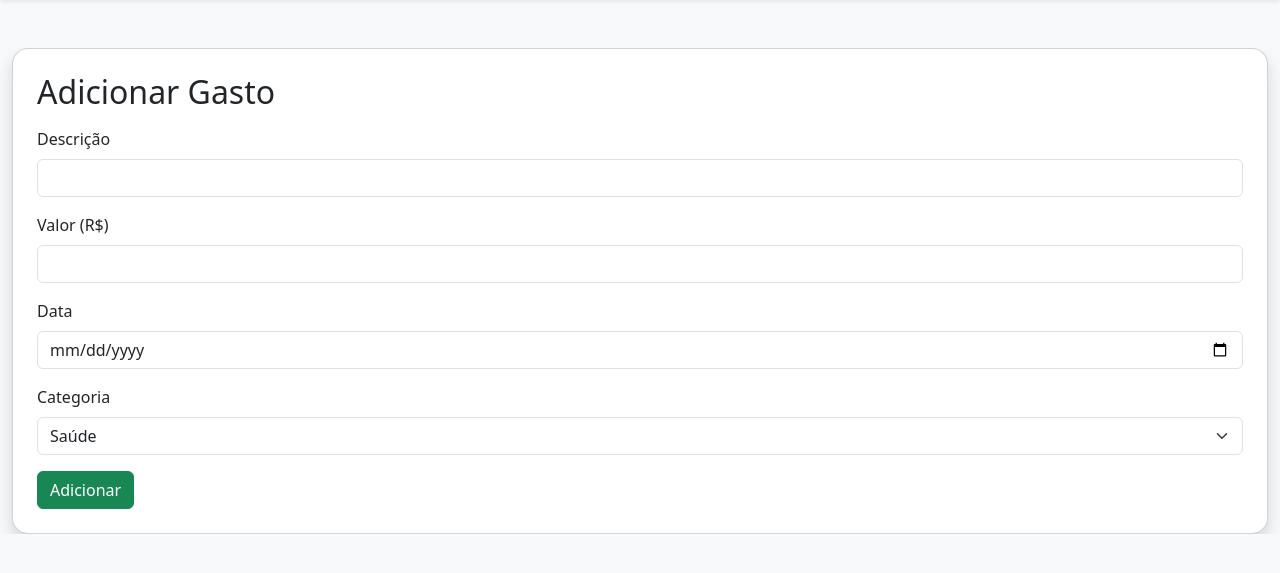
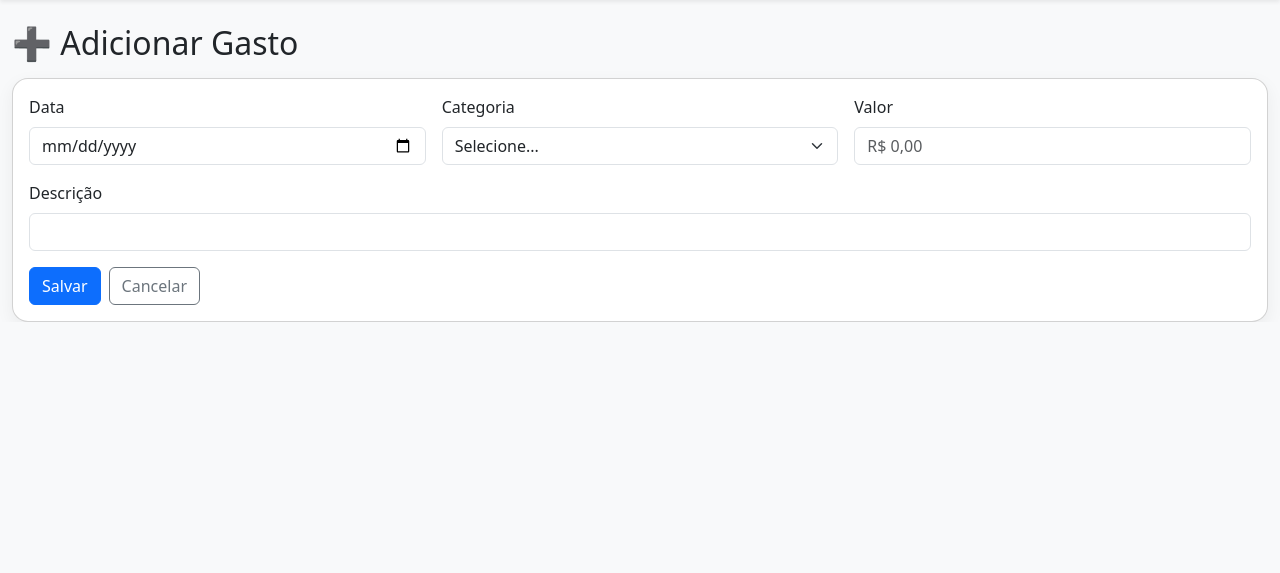
Before and after one commit to wandersonoliveirati/controle-financeiro-web, a Flask app: page /adicionar in a window 1280 px wide. Shown: the part 56-629 px from the top of the page. Run offline with Flask 3, Linux system fonts and the light colour scheme.

Commit message:
adicionando gasto fixo pro resto do ano

```diff
--- a/app.py
+++ b/app.py
@@ -1,8 +1,7 @@
-
 from flask import Flask, render_template, request, redirect, url_for, flash
 import json
 from pathlib import Path
-from datetime import datetime
+from datetime import datetime, timedelta
 import re
 import os
 
@@ -15,22 +14,24 @@ DB_PATH = BASE_DIR / "gastos.json"
 
 # -------------------- Utilidades --------------------
 def normalize_date(s):
-    """Aceita 'YYYY-MM-DD' ou 'DD/MM/YYYY' e retorna 'YYYY-MM-DD'. Retorna None se inválida."""
+    """Aceita 'YYYY-MM-DD' ou 'DD/MM/YYYY' e retorna 'YYYY-MM-DD'."""
     if not s:
         return None
     s = str(s).strip()
-    from datetime import datetime
+    # tenta ISO
     try:
-        if '-' in s and len(s) >= 10:
+        if "-" in s and len(s) >= 10:
             return datetime.strptime(s[:10], "%Y-%m-%d").strftime("%Y-%m-%d")
     except Exception:
         pass
+    # tenta BR
     try:
-        if '/' in s and len(s) >= 10:
+        if "/" in s and len(s) >= 10:
             return datetime.strptime(s[:10], "%d/%m/%Y").strftime("%Y-%m-%d")
     except Exception:
         pass
     return None
+
 
 def parse_brl_to_float(val):
     """
@@ -44,12 +45,11 @@ def parse_brl_to_float(val):
     s = str(val).strip()
     # remove R$, espaços e tudo que não é número, vírgula ou ponto e sinal
     s = re.sub(r"[^0-9,.\-]", "", s)
-    # se houver mais de um separador, mantém o último como decimal
-    if "," in s and "." in s:
-        # assume padrão brasileiro: pontos de milhar e vírgula decimal
+    # se houver vírgula, tratamos como BR (pontos de milhar e vírgula decimal)
+    if "," in s:
         s = s.replace(".", "").replace(",", ".")
     else:
-        # troca vírgula por ponto
+        # troca vírgula por ponto (fallback)
         s = s.replace(",", ".")
     try:
         return float(s)
@@ -57,9 +57,38 @@ def parse_brl_to_float(val):
         return 0.0
 
 
+def monthly_until_year_end(date_iso):
+    """
+    Recebe 'YYYY-MM-DD' e retorna datas ISO mensais do mês inicial até dezembro do mesmo ano,
+    preservando o dia (se não existir no mês, usa o último dia daquele mês).
+    """
+    if not date_iso:
+        return []
+    try:
+        d = datetime.strptime(date_iso, "%Y-%m-%d")
+    except Exception:
+        return []
+    results = []
+    year = d.year
+    start_month = d.month
+    day = d.day
+
+    def last_day_of_month(y, m):
+        if m == 12:
+            nxt = datetime(y+1, 1, 1)
+        else:
+            nxt = datetime(y, m+1, 1)
+        return (nxt - timedelta(days=1)).day
+
+    for m in range(start_month, 13):
+        ld = last_day_of_month(year, m)
+        use_day = day if day <= ld else ld
+        results.append(datetime(year, m, use_day).strftime("%Y-%m-%d"))
+    return results
+
 
 def load_store():
-    """Carrega o arquivo inteiro, podendo ser lista simples ou dict{'gastos': [...], 'categorias': [...]}"""
+    """Carrega o arquivo inteiro, aceitando lista simples ou dict{'gastos': [...], 'categorias': [...]}."""
     if not DB_PATH.exists():
         return {"gastos": [], "categorias": []}
     try:
@@ -74,6 +103,19 @@ def load_store():
             return {"gastos": [], "categorias": []}
     except Exception:
         return {"gastos": [], "categorias": []}
+
+
+def get_categorias():
+    """Lê categorias do JSON (store['categorias']) ou infere dos gastos."""
+    store = load_store()
+    cats = store.get("categorias") or []
+    if not cats:
+        cats = sorted(list({
+            (g.get("categoria") or "").strip()
+            for g in store.get("gastos", [])
+            if g.get("categoria")
+        }))
+    return cats
 
 
 def load_gastos():
@@ -99,29 +141,17 @@ def save_gastos(gastos):
     with open(DB_PATH, "w", encoding="utf-8") as f:
         json.dump(store, f, ensure_ascii=False, indent=2)
 
-def get_categorias():
-    store = load_store()
-    cats = store.get("categorias") or []
-    # Fallback: infere das despesas
-    if not cats:
-        cats = sorted(list({(g.get("categoria") or "").strip() for g in store.get("gastos", []) if g.get("categoria")}))
-    return cats
-
-    """Mantém a estrutura original do JSON se ele tiver 'categorias'."""
-    store = load_store()
-    store["gastos"] = gastos
-    with open(DB_PATH, "w", encoding="utf-8") as f:
-        json.dump(store, f, ensure_ascii=False, indent=2)
 
 def agregacoes(gastos):
-    """Retorna total do mês atual, total anual, totais mensais e por categoria"""
+    """Retorna total do mês atual, total anual, totais mensais e por categoria."""
     totais_mes = {}
     totais_categoria = {}
     total_mes_atual = 0.0
     total_anual = 0.0
 
-    ano_atual = datetime.now().year
-    mes_atual = datetime.now().month
+    now = datetime.now()
+    ano_atual = now.year
+    mes_atual = now.month
 
     for g in gastos:
         valor = parse_brl_to_float(g.get("valor"))
@@ -144,6 +174,7 @@ def agregacoes(gastos):
             if d.month == mes_atual:
                 total_mes_atual += valor
 
+    # Ordenações úteis
     totais_mes = dict(sorted(totais_mes.items(), key=lambda kv: kv[0]))
     totais_categoria = dict(sorted(totais_categoria.items(), key=lambda kv: kv[1], reverse=True))
 
@@ -154,21 +185,20 @@ def agregacoes(gastos):
 @app.route("/")
 def dashboard():
     gastos = load_gastos()
-    total_geral, total_anual, totais_mes, totais_categoria = agregacoes(gastos)
+    total_mes_atual, total_anual, totais_mes, totais_categoria = agregacoes(gastos)
     return render_template(
         "dashboard.html",
-        total_geral=total_geral,
+        total_geral=total_mes_atual,  # rótulo ajustado no template para "Total do Mês Atual"
         total_anual=total_anual,
         totais_mes=totais_mes,
         totais_categoria=totais_categoria
     )
 
 
-
 @app.route("/listar")
 def listar_gastos():
     base = load_gastos()
-    # anexa índice original para permitir editar/excluir corretos mesmo após ordenação/filtros
+    # anexa índice original para permitir editar/excluir corretos mesmo após ordenação
     gastos = []
     for i, g in enumerate(base):
         item = dict(g)
@@ -182,18 +212,11 @@ def listar_gastos():
     return render_template("listar.html", gastos=gastos)
 
 
-
 @app.route("/adicionar", methods=["GET", "POST"])
 def adicionar():
     if request.method == "POST":
         data = request.form.get("data")
-        categoria = request.form.get("categoria");
-        if categoria == "_outra":
-            categoria = request.form.get('cat-outra') or request.form.get('categoria');
-        if categoria == "_outra":
-            categoria = request.form.get("categoria", type=str) or request.form.get("categoria" )
-            # pega do input de texto 'cat-outra' se presente
-            categoria = request.form.get('categoria') or request.form.get('cat-outra') or categoria
+        categoria = request.form.get("categoria")
         descricao = request.form.get("descricao")
         valor_raw = request.form.get("valor")
 
@@ -203,16 +226,32 @@ def adicionar():
 
         valor = parse_brl_to_float(valor_raw)
         gastos = load_gastos()
-        gastos.append({
-            "data": data,
-            "categoria": categoria,
-            "descricao": descricao,
-            "valor": valor,
-        })
+
+        # replicar se marcado OU se a categoria for 'Fixo'
+        replicate = (request.form.get("replicar_fim_ano") == "1") or ((categoria or "").strip().lower() == "fixo")
+        if replicate:
+            iso = normalize_date(data)
+            for dt in monthly_until_year_end(iso):
+                gastos.append({
+                    "data": dt,
+                    "categoria": categoria,
+                    "descricao": descricao,
+                    "valor": valor,
+                })
+            flash("Gastos fixos adicionados mensalmente até dezembro.", "success")
+        else:
+            gastos.append({
+                "data": normalize_date(data) or data,
+                "categoria": categoria,
+                "descricao": descricao,
+                "valor": valor,
+            })
+            flash("Gasto adicionado com sucesso!", "success")
+
         save_gastos(gastos)
-        flash("Gasto adicionado com sucesso!", "success")
         return redirect(url_for("listar_gastos"))
 
+    # GET
     return render_template("index.html", categorias=get_categorias())
 
 
@@ -234,7 +273,7 @@ def editar(indice):
             return redirect(url_for("editar", indice=indice))
 
         gastos[indice] = {
-            "data": data,
+            "data": normalize_date(data) or data,
             "categoria": categoria,
             "descricao": descricao,
             "valor": parse_brl_to_float(valor_raw),
@@ -243,6 +282,7 @@ def editar(indice):
         flash("Gasto atualizado.", "success")
         return redirect(url_for("listar_gastos"))
 
+    # GET
     return render_template("editar.html", indice=indice, gasto=gastos[indice], categorias=get_categorias())
 
 
--- a/templates/index.html
+++ b/templates/index.html
@@ -1,31 +1,87 @@
 {% extends "base.html" %}
 {% block content %}
-<div class="container mt-4">
-    <div class="card shadow p-4">
-        <h2 class="mb-3">Adicionar Gasto</h2>
-        <form action="/adicionar" method="POST">
-            <div class="mb-3">
-                <label class="form-label">Descrição</label>
-                <input type="text" class="form-control" name="descricao" required>
+<div class="container">
+  <h2 class="mb-3">➕ Adicionar Gasto</h2>
+
+  <div class="card">
+    <div class="card-body">
+      <form method="post" action="{{ url_for('adicionar') }}">
+        <div class="row g-3">
+          <!-- Data -->
+          <div class="col-12 col-md-4">
+            <label class="form-label">Data</label>
+            <input type="date" name="data" class="form-control" required>
           </div>
-            <div class="mb-3">
-                <label class="form-label">Valor (R$)</label>
-                <input type="number" step="0.01" class="form-control" name="valor" required>
-            </div>
-            <div class="mb-3">
-                <label class="form-label">Data</label>
-                <input type="date" class="form-control" name="data">
-            </div>
-            <div class="mb-3">
+
+          <!-- Categoria (dinâmica) -->
+          <div class="col-12 col-md-4">
             <label class="form-label">Categoria</label>
-                <select class="form-select" name="categoria">
+            <select id="categoria" name="categoria" class="form-select" required>
+              <option value="">Selecione...</option>
+              {% if categorias %}
                 {% for cat in categorias %}
-                    <option value="{{cat}}">{{cat}}</option>
+                  {% if cat %}
+                    <option value="{{ cat }}">{{ cat }}</option>
+                  {% endif %}
                 {% endfor %}
+              {% else %}
+                <option value="Fixo">Fixo</option>
+                <option value="Lazer">Lazer</option>
+                <option value="Itens Casa">Itens Casa</option>
+              {% endif %}
             </select>
           </div>
-            <button type="submit" class="btn btn-success">Adicionar</button>
+
+          <!-- Valor -->
+          <div class="col-12 col-md-4">
+            <label class="form-label">Valor</label>
+            <input type="text" name="valor" class="form-control money-input" placeholder="R$ 0,00" required>
+          </div>
+
+          <!-- Descrição -->
+          <div class="col-12">
+            <label class="form-label">Descrição</label>
+            <input type="text" name="descricao" class="form-control">
+          </div>
+
+          <!-- Gasto fixo (escondido até selecionar "Fixo") -->
+          <div class="col-12" id="container-fixo" style="display: none;">
+            <div class="form-check mt-2">
+              <input class="form-check-input" type="checkbox" value="1" id="replicar_fim_ano" name="replicar_fim_ano">
+              <label class="form-check-label" for="replicar_fim_ano">
+                Gasto fixo: <span class="text-muted">replicar mensalmente até dezembro do ano da data informada</span>
+              </label>
+            </div>
+          </div>
+        </div>
+
+        <div class="d-flex gap-2 mt-3">
+          <button class="btn btn-primary">Salvar</button>
+          <a class="btn btn-outline-secondary" href="{{ url_for('listar_gastos') }}">Cancelar</a>
+        </div>
       </form>
     </div>
   </div>
+</div>
+
+<script>
+  // Exibir checkbox apenas se categoria for "Fixo"
+  document.addEventListener("DOMContentLoaded", function() {
+    const selectCat = document.getElementById("categoria");
+    const boxFixo = document.getElementById("container-fixo");
+
+    function toggleFixo() {
+      const val = (selectCat.value || "").toLowerCase();
+      if (val === "fixo") {
+        boxFixo.style.display = "block";
+      } else {
+        boxFixo.style.display = "none";
+        document.getElementById("replicar_fim_ano").checked = false;
+      }
+    }
+
+    selectCat.addEventListener("change", toggleFixo);
+    toggleFixo(); // inicializa estado ao carregar a página
+  });
+</script>
 {% endblock %}
```
Also changed, not shown: templates/editar.html (+42 -22 lines). Lines whose indentation alone changed are shown as unchanged.
